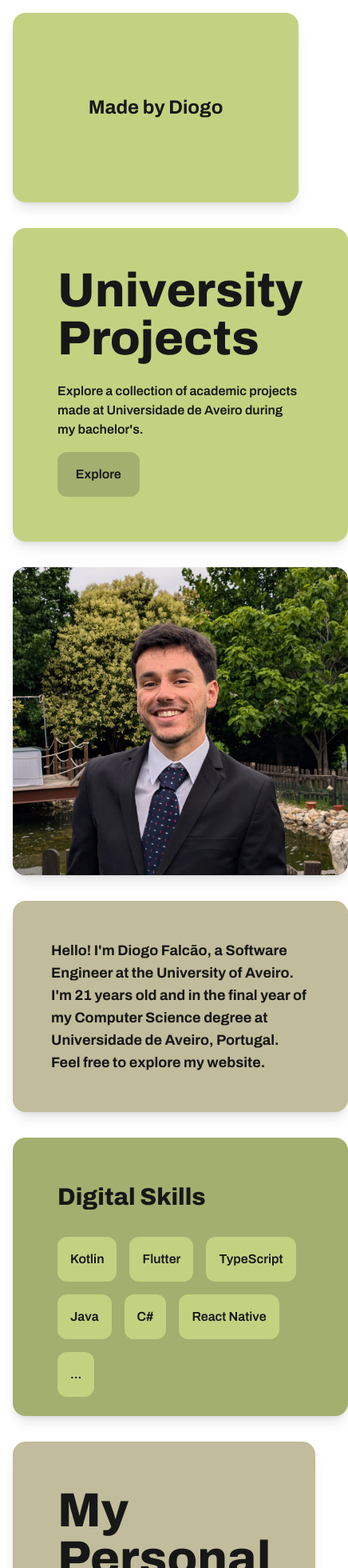
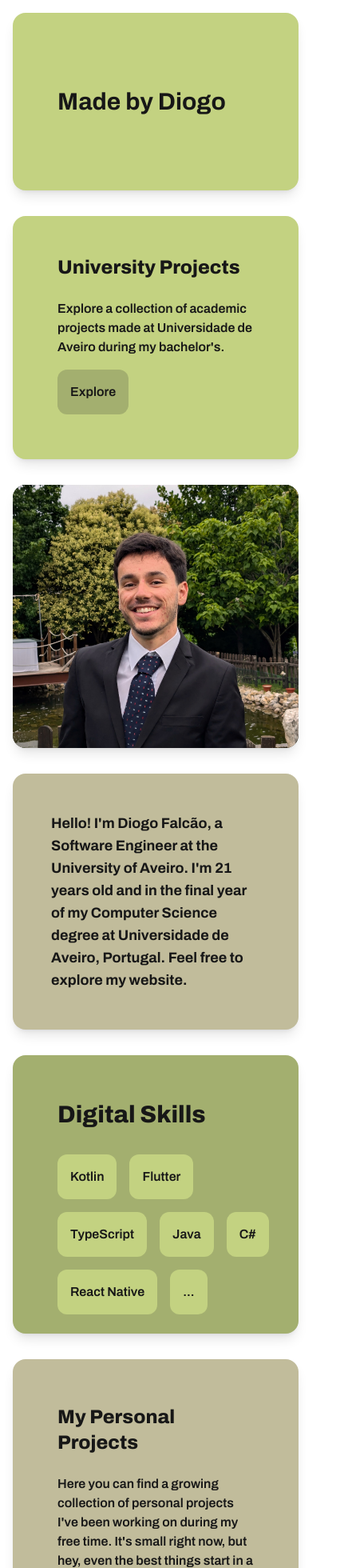
Before and after one commit to falcaodiogo/falcaodiogo.github.io, a Next.js app in the folder portfolio/: page / in a window 390 px wide. Shown: the top 1960 px of the page at 80% size, 436 px wide, since content can reach past the window. Built offline with nearby package versions, Linux system fonts and the light colour scheme.

Commit message:
More responsive UI when in small viewport (phone)

```diff
--- a/portfolio/app/page.tsx
+++ b/portfolio/app/page.tsx
@@ -25,7 +25,7 @@ export default function Page() {
             duration: 0.5,
             delay: 2,
           }}
-          className="font-archivo font-bold text-foreground text-2xl md:text-3xl text-center flex items-center justify-center h-full"
+          className="font-archivo font-bold text-foreground text-3xl text-center flex items-center ps-8 md:justify-center h-full"
         >
           Made by Diogo
         </motion.h1>
@@ -51,7 +51,7 @@ export default function Page() {
               duration: 0.3,
               delay: 2.3,
             }}
-            className="font-sans font-extrabold text-foreground text-6xl"
+            className="font-sans font-extrabold text-foreground text-2xl sm:text-xl md:text-3xl lg:text-5xl xl:text-6xl"
           >
             University Projects
           </motion.h1>
@@ -64,7 +64,7 @@ export default function Page() {
               duration: 0.4,
               delay: 2.1,
             }}
-            className="text-foreground font-semibold md:text-base pt-6 pb-4"
+            className="text-foreground font-semibold md:text-base pt-6 pb-4 sm:pb-8"
           >
             Explore a collection of academic projects made at Universidade de
             Aveiro during my bachelor's.
@@ -82,7 +82,7 @@ export default function Page() {
               backgroundColor: "var(--secondary)",
               transition: { duration: 0.1, delay: 0 },
             }}
-            className="bg-variant text-foreground font-semibold p-4 rounded-xl transition-colors duration-300 w-1/3 self-start"
+            className="bg-variant text-foreground font-semibold p-4 rounded-xl transition-colors duration-300 self-start"
           >
             <Link href="/university">
               <h1>Explore</h1>
@@ -159,7 +159,7 @@ export default function Page() {
             initial={{ opacity: 0 }}
             animate={{ opacity: 1 }}
             transition={{ type: "spring", duration: 0.5, delay: 2 }}
-            className="font-sans font-extrabold text-foreground text-6xl"
+            className="font-sans font-extrabold text-foreground text-2xl sm:text-xl md:text-3xl lg:text-5xl xl:text-6xl"
           >
             My Personal Projects
           </motion.h1>
@@ -168,7 +168,7 @@ export default function Page() {
             initial={{ opacity: 0 }}
             animate={{ opacity: 1 }}
             transition={{ type: "spring", duration: 0.6, delay: 2.3 }}
-            className="text-foreground font-semibold md:text-base pt-6"
+            className="text-foreground font-semibold md:text-base pt-6 sm:pb-8"
           >
             Here you can find a growing collection of personal projects I've
             been working on during my free time. It's small right now, but hey,
@@ -183,7 +183,7 @@ export default function Page() {
               backgroundColor: "var(--primary)",
               transition: { duration: 0.1, delay: 0 },
             }}
-            className="bg-surface text-foreground font-semibold p-4 rounded-xl transition-colors duration-300 w-1/3 self-start"
+            className="bg-surface text-foreground font-semibold p-4 rounded-xl transition-colors duration-300 self-start"
           >
             <Link href="/personal">
               <h1>See More</h1>
```
